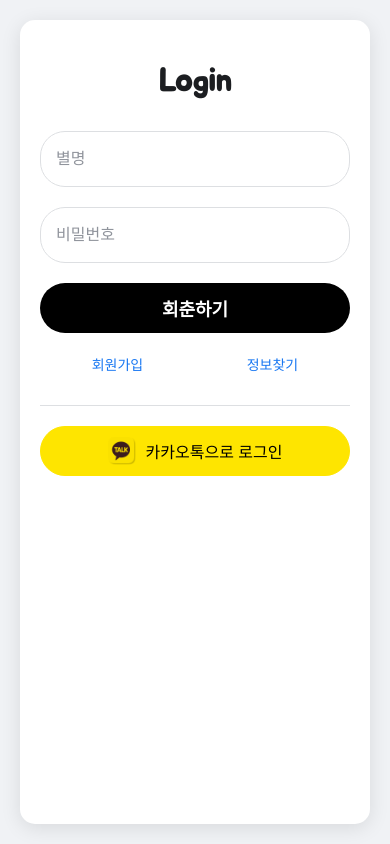
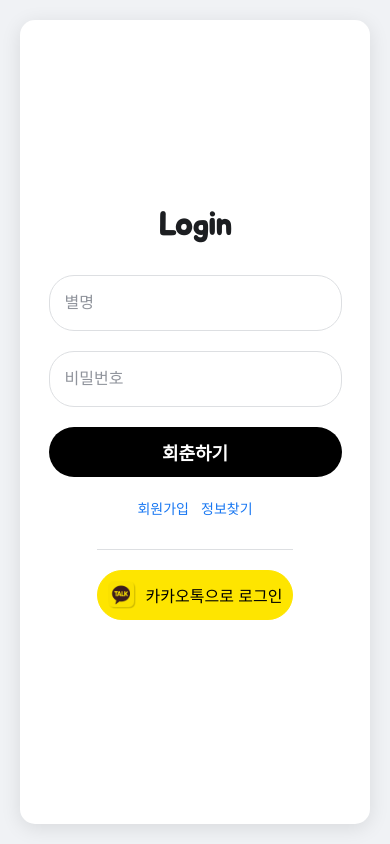
Before and after one commit to HangyuCha/Aurai_Adra_front, a React (Vite) app: page /login in a window 390 px wide. Built offline with nearby package versions, Linux system fonts and the light colour scheme.

Commit message:
성진 : 로그인 페이지 수정

```diff
--- a/src/index.css
+++ b/src/index.css
@@ -46,6 +46,17 @@ body{
   align-items: stretch; /* 내부 컨텐츠 폭 100% */
   overflow: auto; /* 컨텐츠가 많을 경우 내부 스크롤 */
 }
+
+/* 내부 실제 콘텐츠 폭 제한 (약 10cm ≈ 378~380px) */
+.inner-narrow {
+  width: 100%;
+  max-width: 380px; /* ≈ 10cm (96dpi 기준 1in=2.54cm -> 10cm≈3.937in -> *96 ≈ 378px) */
+  margin: 0 auto;
+  display: flex;
+  flex-direction: column;
+}
+
+/* 더 넓은 양식(예: 글쓰기 등) 별도 확장 필요 시 새 클래스 추가 가능 */
 
 /* 마지막 요소가 하단 테두리에 붙어 보이지 않도록 동일한 공간 확보 */
 .page-content > *:last-child { margin-bottom: 20px; }
--- a/src/pages/Login/Login.jsx
+++ b/src/pages/Login/Login.jsx
@@ -22,7 +22,7 @@ export default function Login() {
   };
 
   return (
-    <>
+    <div className={styles.loginContainer}>
       <h1 className={styles.title}>Login</h1>
       <form onSubmit={handleSubmit} className={styles.form}>
         <div className={styles.field}>
@@ -31,17 +31,11 @@ export default function Login() {
         <div className={styles.field}>
           <input type="password" id="password" name="password" placeholder="비밀번호" className={styles.input} required />
         </div>
-        <button type="submit" className={styles.loginButton}>
-          회춘하기
-        </button>
+        <button type="submit" className={styles.loginButton}>회춘하기</button>
       </form>
       <div className={styles.links}>
-        <button type="button" onClick={() => navigate('/signup')} className={styles.link}>
-          회원가입
-        </button>
-        <button type="button" onClick={() => navigate('/find')} className={styles.link}>
-          정보찾기
-        </button>
+        <button type="button" onClick={() => navigate('/signup')} className={styles.link}>회원가입</button>
+        <button type="button" onClick={() => navigate('/find')} className={styles.link}>정보찾기</button>
       </div>
       <div className={styles.socialLogin}>
         <button type="button" className={styles.kakaoButton}>
@@ -49,6 +43,6 @@ export default function Login() {
           카카오톡으로 로그인
         </button>
       </div>
-    </>
+    </div>
   );
 }
--- a/src/pages/Login/Login.module.css
+++ b/src/pages/Login/Login.module.css
@@ -1,11 +1,31 @@
+/* 루트 흰색 틀(.page-content) 안에서 세로 중앙 및 가로 폭 제한 */
 .loginContainer {
   display: flex;
   flex-direction: column;
+  width: 100%;
+  max-width: 340px; /* 더 좁게 */
+  margin: 0 auto;
   justify-content: center;
   align-items: center;
-  width: 100%;
-  max-width: 400px;
-  margin: 0 auto;
+  flex: 1 0 auto;
+  padding: 20px 0 40px;
+}
+
+/* 모바일(작은 화면)에서 흰색 박스를 꽉 채운 상태에서 내부 콘텐츠도 안정적인 여백 유지 */
+@media (max-width: 520px) {
+  .loginContainer {
+    max-width: 100%; /* 모바일에서는 가득 */
+    padding: 10px 0 30px;
+  }
+  .title { font-size: 26px; margin-bottom: 24px; }
+  .loginButton { font-size: 16px; }
+  .kakaoButton { font-size: 15px; }
+}
+
+/* 더 넓은 화면에서(1440 이상) 살짝 여유 */
+@media (min-width: 1440px) {
+  .loginContainer { max-width: 400px; }
+  .title { font-size: 34px; }
 }
 
 .title {
```
